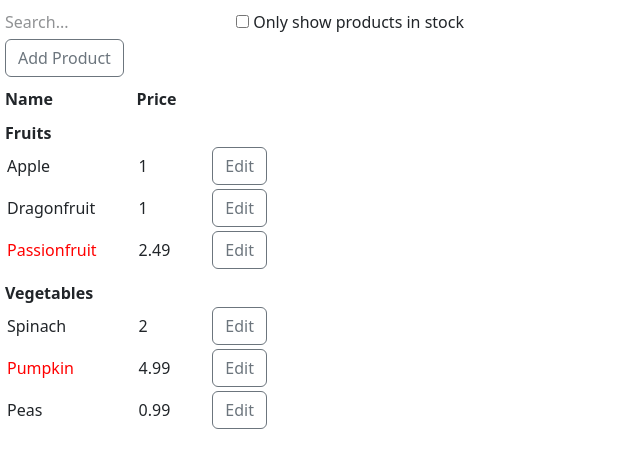
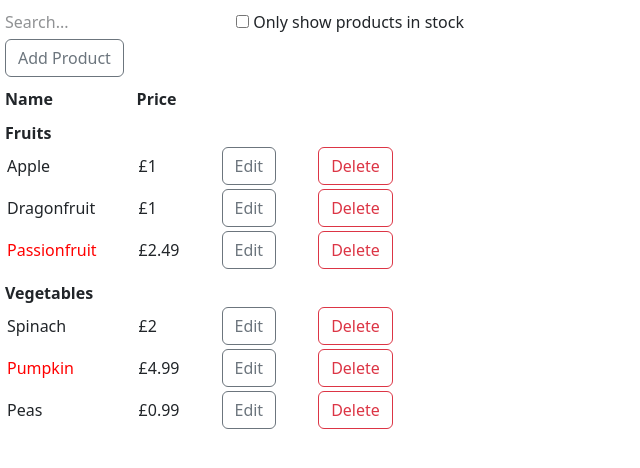
Before and after one commit to JackH01/grocery-store-stock-tracker, a Next.js app in the folder frontend/: page / in a window 1280 px wide. Shown: the top 468 px of the page, without its empty margins (0-640 px from the left). Built offline with nearby package versions, Linux system fonts and the light colour scheme.

Commit message:
Front end functionality for delete button + modal

```diff
--- /dev/null
+++ b/frontend/src/app/components/DeleteButton.tsx
@@ -0,0 +1,88 @@
+import { useState } from 'react';
+
+import Button from "react-bootstrap/Button";
+import Modal from "react-bootstrap/Modal";
+
+import {ProductData} from "../page";
+
+type DeleteButtonProps = {
+    product: ProductData;
+    handleDelete: (product: ProductData) => void;
+}
+
+export function DeleteButton({ product, handleDelete }: DeleteButtonProps) {
+    const [isDeleteModalOpen, setDeleteModalOpen] =
+        useState<boolean>(false);
+
+    const handleOpenDeleteModal = () => {
+        setDeleteModalOpen(true);
+    }
+
+    const handleCloseDeleteModal = () => {
+        setDeleteModalOpen(false);
+    }
+
+    const handleModalDelete = () => {
+        handleDelete(product);
+        handleCloseDeleteModal();
+    }
+
+    const name = product.stocked ? product.name :
+        <span style={{ color: "red" }}>
+            {product.name}
+        </span>;
+
+    return (
+        <>
+            <div>
+                <Button
+                    variant="outline-danger"
+                    onClick={handleOpenDeleteModal}
+                    aria-label="Delete product button"
+                >
+                    Delete
+                </Button>
+            </div>
+
+            <Modal show={isDeleteModalOpen} onHide={handleCloseDeleteModal}>
+
+                <Modal.Header closeButton>
+                    <Modal.Title>Delete Confirmation</Modal.Title>
+                </Modal.Header>
+
+                <Modal.Body>
+                    <p>
+                        Are you sure you want to delete the following
+                        product? This CANNOT be undone.
+                    </p>
+                    <table>
+                        <thead>
+                            <tr>
+                                <th>Name</th>
+                                <th>Price</th>
+                                <th>Category</th>
+                            </tr>
+                        </thead>
+                        <tbody>
+                            <tr>
+                                <td>{name}</td>
+                                <td>£{product.price}</td>
+                                <td>{product.category}</td>
+                            </tr>
+                        </tbody>
+                    </table>
+                </Modal.Body>
+
+                <Modal.Footer>
+                    <Button variant="secondary" onClick={handleCloseDeleteModal}>
+                        Cancel
+                    </Button>
+                    <Button variant="danger" onClick={handleModalDelete}>
+                        Delete
+                    </Button>
+                </Modal.Footer>
+
+            </Modal>
+        </>
+    )
+}
--- a/frontend/src/app/page.tsx
+++ b/frontend/src/app/page.tsx
@@ -5,6 +5,7 @@
 import { useState } from 'react';
 
 import {AddEditButton} from "./components/AddEditButton";
+import {DeleteButton} from "./components/DeleteButton";
 
 import 'bootstrap/dist/css/bootstrap.min.css';
 
@@ -58,8 +59,6 @@ function ProductCategoryRow({ category }: ProductCategoryRowProps) {
   );
 }
 
-
-
 function ProductRow({ product }: ProductRowProps) {
   const name = product.stocked ? product.name :
     <span style={{ color: 'red' }}>
@@ -69,16 +68,25 @@ function ProductRow({ product }: ProductRowProps) {
   function handleSubmit(product: ProductData) {
     // TODO change when we link to backend.
     console.log("Edit product: " + product.name);
-}
+  }
+
+  function handleDelete(product: ProductData) {
+    // TODO change when we link to nackend.
+    console.log("Delete product: " + product.name);
+  }
 
   return (
     <tr>
       <td>{name}</td>
-      <td>{product.price}</td>
+      <td>£{product.price}</td>
       <td><AddEditButton
         product={product}
         handleSubmit={handleSubmit}
         isAdd={false}
+      /></td>
+      <td><DeleteButton
+        product={product}
+        handleDelete={handleDelete}
       /></td>
     </tr>
   );
```
